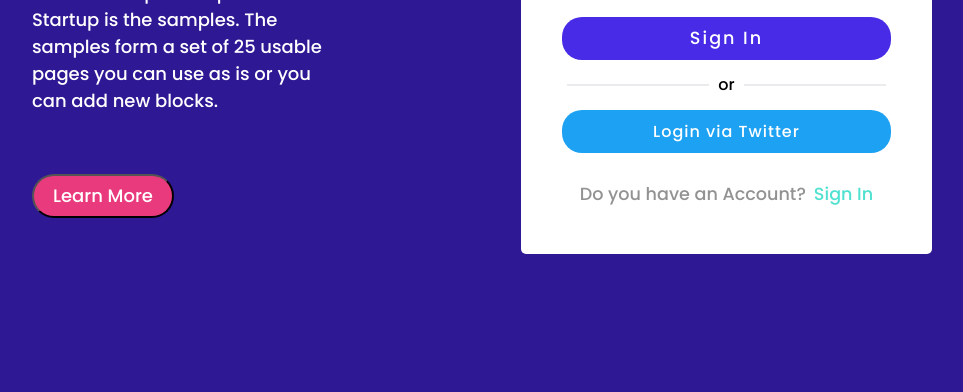
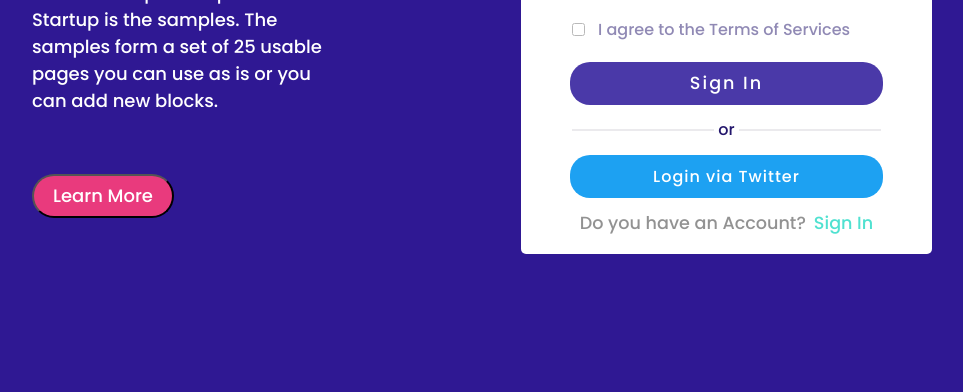
Before and after one commit to mdaatifraza/CloneDesign, a plain HTML site: page index.html in a window 1280 px wide. Shown: the part 408-800 px from the top of the page, without its empty margins (158-1121 px from the left). Drawn offline with Linux system fonts and the light colour scheme.

Commit message:
Added Clone page

```diff
--- a/styles.css
+++ b/styles.css
@@ -117,15 +117,16 @@
     height: 511px;
     border: 2px;
     background-color: white;
+    color: #23166c;
     display: flex;
     flex-direction: column;
     align-items: center;
-    /* padding: 10px; */
+    padding: 10px;
     border-radius: 5px;
 }
 
 .form-container h2{
-    font-size: 1rem;
+    font-size: 2.5rem;
     font-weight: 600;
     margin-top: 2rem;
 }
@@ -148,7 +149,7 @@
 }
 
 .verify-container {
-    margin-left: 8px;
+    margin-left: 2px;
     margin-top: 10px;
     display: flex;
     gap: 13px;
@@ -158,7 +159,7 @@
 .form-btn {
     height: 43px;
     border-radius: 20px;
-    background-color: #482BE7;
+    background-color: #4a39a8;
     color: white;
     font-size: 1.1rem;
     letter-spacing: 2px;
@@ -208,7 +209,7 @@
 .bottom-section {
     width: 80%;
     text-align: center;
-    margin-top: 1.8rem;
+    margin-top: 0.8rem;
     color: rgb(119, 119, 119);
     font-size: 1.1rem;
     opacity: 0.8;
```
